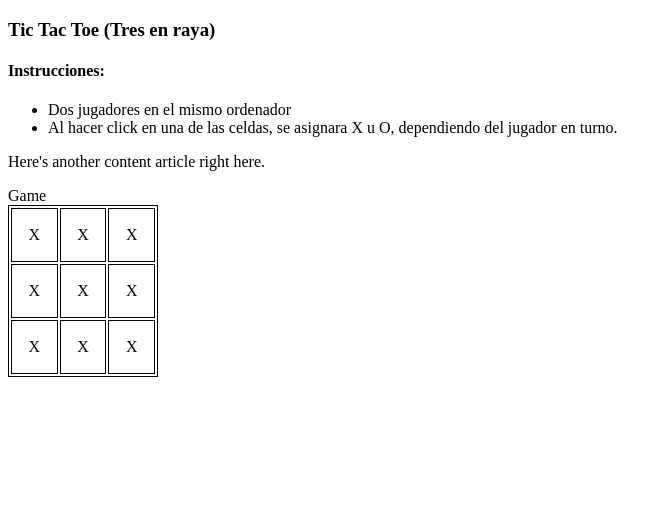
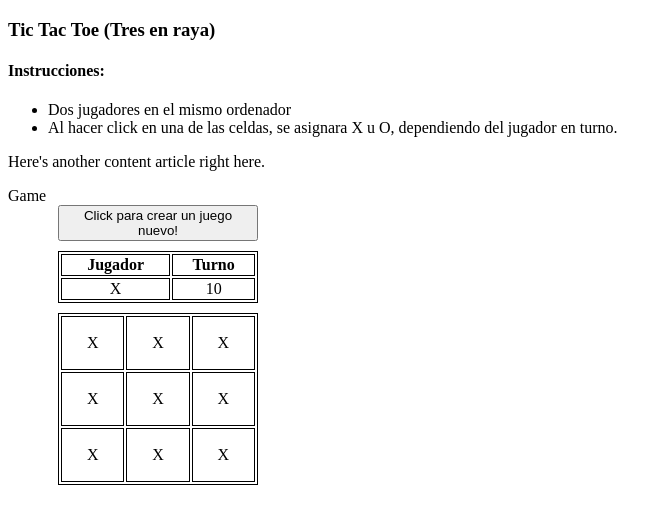
Before and after one commit to caparepa/tictactoetest, a PHP site: page / in a window 1280 px wide. Shown: the top 524 px of the page, without its empty margins (0-672 px from the left). Run offline with PHP 8.4, Linux system fonts and the light colour scheme; some libraries are stand-ins or nearby versions.

Commit message:
Control commit

```diff
--- a/index.html
+++ b/index.html
@@ -28,7 +28,32 @@
     Game
 </div>
 <div>
-    <table id="tictactoe_table" style="width:150px">
+    <div style="margin-left: 50px">
+
+        <div style="width:200px">
+            <button id="btn_new_game">Click para crear un juego nuevo!</button>
+        </div>
+
+        <div style="height: 10px"></div>
+
+        <div id="jugadores">
+
+            <table id="jugadores_table" style="width:200px">
+                <tr>
+                    <th>Jugador</th>
+                    <th>Turno</th>
+                </tr>
+                <tr>
+                    <td id="jugador_a_turno">X</td>
+                    <td id="numero_turno">10</td>
+                </tr>
+            </table>
+        </div>
+
+        <div style="height: 10px"></div>
+
+        <div id="tablero">
+            <table id="tictactoe_table" style="width:200px">
                 <tr style="height: 50px">
                     <td id="cell_a1">
                         <div>
@@ -100,7 +125,10 @@
                 </tr>
             </table>
         </div>
+    </div>
+
+</div>
 </body>
 <script src="http://code.jquery.com/jquery-1.10.2.js"></script>
-<script  type="text/javascript" src="js/main.js"></script>
+<script type="text/javascript" src="js/main.js"></script>
 </html>
--- a/js/main.js
+++ b/js/main.js
@@ -1,62 +1,99 @@
-$(document).ready(function(){
+$(document).ready(function () {
     function clickCell(cellContent) {
         console.log(jQuery.trim(cellContent));
         getLatestMatch();
     }
 
-    $("#cell_a1").on('click', function(){
+    $("#cell_a1").on('click', function () {
         clickCell($("#cell_a1_value").text());
     });
 
-    $("#cell_a2").on('click', function(){
+    $("#cell_a2").on('click', function () {
         clickCell($("#cell_a2_value").text());
     });
 
-    $("#cell_a3").on('click', function(){
+    $("#cell_a3").on('click', function () {
         clickCell($("#cell_a3_value").text());
     });
 
-    $("#cell_b1").on('click', function(){
+    $("#cell_b1").on('click', function () {
         clickCell($("#cell_b1_value").text());
     });
 
-    $("#cell_b2").on('click', function(){
+    $("#cell_b2").on('click', function () {
         clickCell($("#cell_b2_value").text());
     });
 
-    $("#cell_b3").on('click', function(){
+    $("#cell_b3").on('click', function () {
         clickCell($("#cell_b3_value").text());
     });
 
-    $("#cell_c1").on('click', function(){
+    $("#cell_c1").on('click', function () {
         clickCell($("#cell_c1_value").text());
     });
 
-    $("#cell_c2").on('click', function(){
+    $("#cell_c2").on('click', function () {
         clickCell($("#cell_c2_value").text());
     });
 
-    $("#cell_c3").on('click', function(){
+    $("#cell_c3").on('click', function () {
         clickCell($("#cell_c3_value").text());
     });
 
-    function post(player, cellId){
+    $("#btn_new_game").on('click', function () {
+       clearBoard();
+    });
+
+    function post(player, cellId) {
 
     }
 
-    function getLatestMatch(){
+    function getLatestMatch() {
         $.ajax({
             type: "GET",
             url: "get_match.php",
-                success: function(data){
+            success: function (data) {
                 console.log("success")
                 console.log(data)
             },
-                error: function(error){
+            error: function (error) {
                 console.log("error")
                 console.log(error)
             }
         });
     }
 
+    function fillBoard(data) {
+
+    }
+
+    function newGame() {
+        $.ajax({
+            type: "GET",
+            url: "new_game.php",
+            success: function (data) {
+                console.log("success")
+                console.log(data)
+            },
+            error: function (error) {
+                console.log("error")
+                console.log(error)
+            }
         });
+    }
+
+    function clearBoard() {
+        $("#cell_a1_value").text("");
+        $("#cell_b1_value").text("");
+        $("#cell_c1_value").text("");
+        $("#cell_a2_value").text("");
+        $("#cell_b2_value").text("");
+        $("#cell_c2_value").text("");
+        $("#cell_a3_value").text("");
+        $("#cell_b3_value").text("");
+        $("#cell_c3_value").text("");
+        $("#jugador_a_turno").text("X");
+        $("#numero_turno").text("0");
+    }
+
+});
--- a/php/Game.php
+++ b/php/Game.php
@@ -51,7 +51,7 @@ class Game
 
     }
 
-    public function saveMatch() {
+    public function createMatch() {
         $method = $_SERVER['REQUEST_METHOD'];
 
         if($method === 'POST') {
```
Also changed, not shown: new_game.php (added, +11 -0 lines), new_match.php (deleted, +0 -7 lines). Lines whose indentation alone changed are shown as unchanged.
